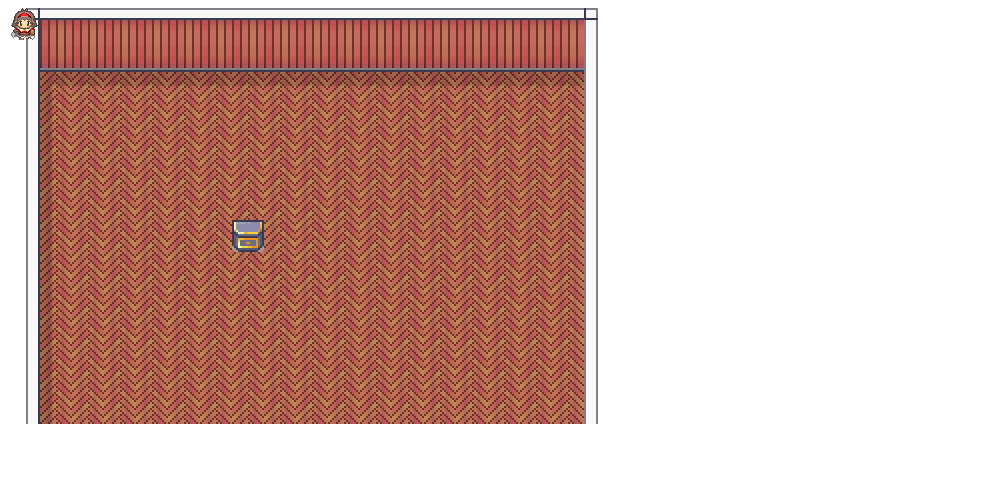
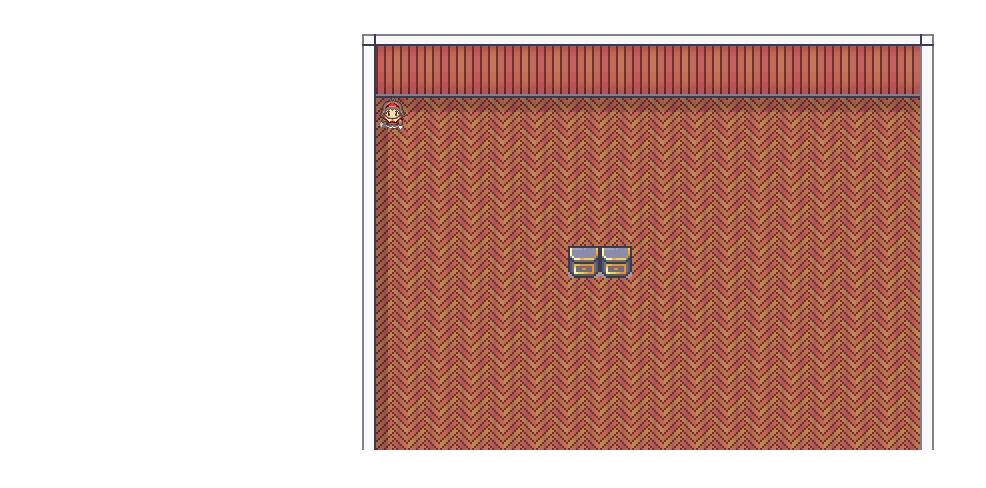
Before and after one commit to SolidifiedMike/react-rpg, a React (Create React App) app: page / in a window 1280 px wide. Shown: the top 488 px of the page, without its empty margins (0-986 px from the left). Built offline with nearby package versions, Linux system fonts and the light colour scheme.

Commit message:
board align

```diff
--- a/src/components/board/index.jsx
+++ b/src/components/board/index.jsx
@@ -15,7 +15,6 @@ export default function Board() {
     height: mapMatrix.length,
   });
   */
-  console.log(window.innerWidth);
 
   // Store the mapConfig() to tiles when the component mount
   useEffect(() => {
@@ -68,9 +67,6 @@ export default function Board() {
                 row.map((tile, x) =>
                   <div
                     style={{
-                      //borderTop: "1px solid black",
-                      //borderRight: "1px solid black",
-                      // marginTop: "-1px",
                       background: `url(/sprites/${tileset2}.png)`,
                       backgroundPosition: `-${tile.v.x * 32}px -${tile.v.y * 32}px`,
                       backgroundRepeat: "no-repeat",
--- a/src/components/player/index.jsx
+++ b/src/components/player/index.jsx
@@ -17,6 +17,7 @@ export default function Player({ skin }) {
   */
   const { mapMatries, tileMap } = mapConfig();
   const mapMatrix = mapMatries[0];
+  const baseMatrix = mapMatries[1];
   const { direction, step, walk, position } = useWalk(3);
   const { ifShow, interact } = useInteract();
   const data = {
@@ -28,7 +29,7 @@ export default function Player({ skin }) {
     const myKey = e.key.replace("Arrow", "").toLowerCase();
     if (myKey === "left" || myKey === "right" || myKey === "up" || myKey === "down") {
       // try to walk the player
-      walk(myKey, mapMatrix, tileMap);
+      walk(myKey, mapMatrix, baseMatrix, tileMap);
     }
 
     if (myKey === "e") {
--- a/src/components/world/index.jsx
+++ b/src/components/world/index.jsx
@@ -3,20 +3,15 @@ import Player from "../player";
 import Board from "../board";
 
 export default function World() {
+  const MAPWIDTH = 19 * 32;
 
   return (
     <div
       style={{
         position: "absolute",
         display: "flex",
-        width: "100%",
-        height: "100vh",
-        // backgroundColor: "grey",
-        // padding: 100,
-        // overflow: "hidden",
-        // border: "1px solid black",
-        // justifyContent: "center",
-        // alignItems: "center",
+        marginLeft: (window.innerWidth - MAPWIDTH) / 2,
+        marginTop: "2%",
       }}
     >
       <Board />
--- a/src/hooks/use-walk/index.js
+++ b/src/hooks/use-walk/index.js
@@ -11,7 +11,7 @@ export default function useWalk(maxSteps) {
     direction: sprite's direction
     step: sprite's animation frame
   */
-  const [position, setPosition] = useState({ x: 0, y: 0 });
+  const [position, setPosition] = useState({ x: 1, y: 2 });
   const [direction, setDirection] = useState(0);
   const [step, setStep] = useState(0);
 
@@ -30,7 +30,7 @@ export default function useWalk(maxSteps) {
     up: { x: 0, y: -stepSize },
   }
 
-  function walk(direction, mapMatrix, tileMap) {
+  function walk(direction, mapMatrix, baseMatrix, tileMap) {
     setDirection(prev => {
       if (directions[direction] === prev) {
         // get the next tile id
@@ -40,8 +40,9 @@ export default function useWalk(maxSteps) {
         if (0 <= next_pos_x && next_pos_x < mapMatrix[0].length &&
           0 <= next_pos_y && next_pos_y < mapMatrix.length) {
           var next_tile_id = mapMatrix[next_pos_y][next_pos_x];
+          var base_tile_id = baseMatrix[next_pos_y][next_pos_x];
           // determine if move
-          if (tileMap[next_tile_id].obs !== 1) {
+          if (tileMap[next_tile_id].obs !== 1 && tileMap[base_tile_id].obs !== 1)  {
             move(direction);
           }
         }
--- a/src/map_configs/index.jsx
+++ b/src/map_configs/index.jsx
@@ -6,15 +6,15 @@ export default function mapConfig() {
                      [0, 0, 0, 0, 0, 0, 0, 0, 0, 0, 0, 0, 0, 0, 0, 0, 0, 0, 0],
                      [0, 0, 0, 0, 0, 0, 0, 0, 0, 0, 0, 0, 0, 0, 0, 0, 0, 0, 0],
                      [0, 0, 0, 0, 0, 0, 0, 0, 0, 0, 0, 0, 0, 0, 0, 0, 0, 0, 0],
-                     [0, 0, 0, 0, 0, 0, 0, 11, 0, 0, 0, 0, 0, 0, 0, 0, 0, 0, 0],
-                     [0, 0, 0, 0, 0, 0, 0, 12, 0, 0, 0, 0, 0, 0, 0, 0, 0, 0, 0],
+                     [0, 0, 0, 0, 0, 0, 0, 11, 11, 0, 0, 0, 0, 0, 0, 0, 0, 0, 0],
+                     [0, 0, 0, 0, 0, 0, 0, 12, 12, 0, 0, 0, 0, 0, 0, 0, 0, 0, 0],
                      [0, 0, 0, 0, 0, 0, 0, 0, 0, 0, 0, 0, 0, 0, 0, 0, 0, 0, 0],
                      [0, 0, 0, 0, 0, 0, 0, 0, 0, 0, 0, 0, 0, 0, 0, 0, 0, 0, 0],
                      [0, 0, 0, 0, 0, 0, 0, 0, 0, 0, 0, 0, 0, 0, 0, 0, 0, 0, 0],
                      [0, 0, 0, 0, 0, 0, 0, 0, 0, 0, 0, 0, 0, 0, 0, 0, 0, 0, 0],
                      [0, 0, 0, 0, 0, 0, 0, 0, 0, 0, 0, 0, 0, 0, 0, 0, 0, 0, 0]];
 
-  const mapMatrix2 = [[6, 4, 4, 4, 4, 4, 4, 4, 4, 4, 4, 4, 4, 4, 4, 4, 4, 4, 10],
+  const baseMatrix = [[6, 4, 4, 4, 4, 4, 4, 4, 4, 4, 4, 4, 4, 4, 4, 4, 4, 4, 10],
                       [5, 1, 1, 1, 1, 1, 1, 1, 1, 1, 1, 1, 1, 1, 1, 1, 1, 1, 9],
                       [5, 8, 2, 2, 2, 2, 2, 2, 2, 2, 2, 2, 2, 2, 2, 2, 2, 2, 9],
                       [5, 7, 3, 3, 3, 3, 3, 3, 3, 3, 3, 3, 3, 3, 3, 3, 3, 3, 9],
@@ -33,16 +33,16 @@ export default function mapConfig() {
   // the player cannot walk through the tile when obs = 1
   const tileMap = {
     0: { x: 0, y: 0, obs: 0, interact: 0 }, // blank
-    1: { x: 2, y: 2, obs: 0, interact: 0 }, // up wall lower
+    1: { x: 2, y: 2, obs: 1, interact: 0 }, // up wall lower
     2: { x: 2, y: 3, obs: 0, interact: 0 }, // normal floor upwall shardow
     3: { x: 2, y: 4, obs: 0, interact: 0 }, // normal floor
     4: { x: 2, y: 1, obs: 1, interact: 0 }, // up wall upper
-    5: { x: 0, y: 2, obs: 0, interact: 0 }, // left wall
-    6: { x: 0, y: 1, obs: 0, interact: 0 }, // left wall joint
+    5: { x: 0, y: 2, obs: 1, interact: 0 }, // left wall
+    6: { x: 0, y: 1, obs: 1, interact: 0 }, // left wall joint
     7: { x: 1, y: 4, obs: 0, interact: 0 }, // floor with left wall
     8: { x: 1, y: 3, obs: 0, interact: 0 }, // floor with top-left wall
-    9: { x: 3, y: 4, obs: 0, interact: 0 }, // right wall
-    10: { x: 3, y: 1, obs: 0, interact: 0 }, // right wall joint
+    9: { x: 3, y: 4, obs: 1, interact: 0 }, // right wall
+    10: { x: 3, y: 1, obs: 1, interact: 0 }, // right wall joint
 
     11: { x: 0, y: 1, obs: 1, interact: 0 }, // furniture 1
     12: { x: 0, y: 2, obs: 1, interact: 0 }, // furniture 1
@@ -52,7 +52,7 @@ export default function mapConfig() {
   // mapMatries[0] is the upper map, mapMatries[1] is the lower map
   var mapMatries = [];
   mapMatries.push(mapMatrix);
-  mapMatries.push(mapMatrix2);
+  mapMatries.push(baseMatrix);
 
   return {
     mapMatries,
```
Also changed, not shown: 2 other files (tests, documents, lock files or other folders).
